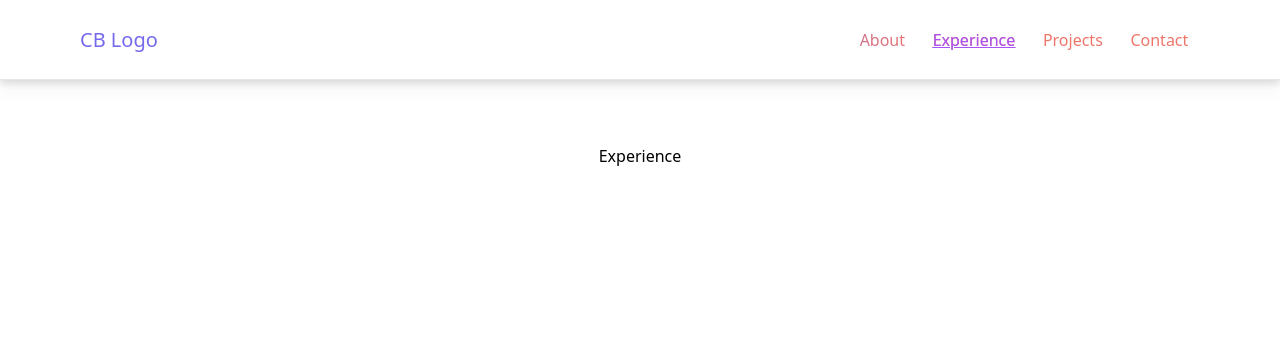
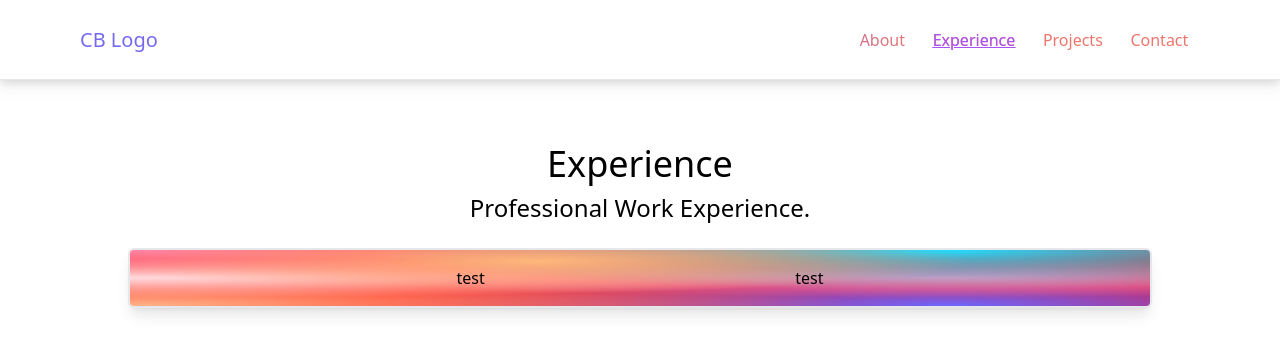
Before and after one commit to csb91/portfolio_site, a Next.js app: page /experience in a window 1280 px wide. Shown: the top 354 px of the page. Built offline with nearby package versions, Linux system fonts and the light colour scheme.

Commit message:
start experience page

```diff
--- a/src/app/experience/page.tsx
+++ b/src/app/experience/page.tsx
@@ -1,3 +1,16 @@
 export default function Experience() {
-  return <div>Experience</div>
+  return (
+    <div>
+      <h1 className='text-4xl text-center'>
+        Experience
+      </h1>
+      <h2 className='text-2xl text-center mt-2'>
+        Professional Work Experience.
+      </h2>
+      <div className='container flex flex-col-reverse justify-evenly mx-auto border-2 rounded-md md:flex-row mt-6 mb-6 p-4 rainbow-mesh min-w-[1024px] shadow-lg'>
+        <div>test</div>
+        <div>test</div>
+      </div>
+    </div>
+  )
 }
```
